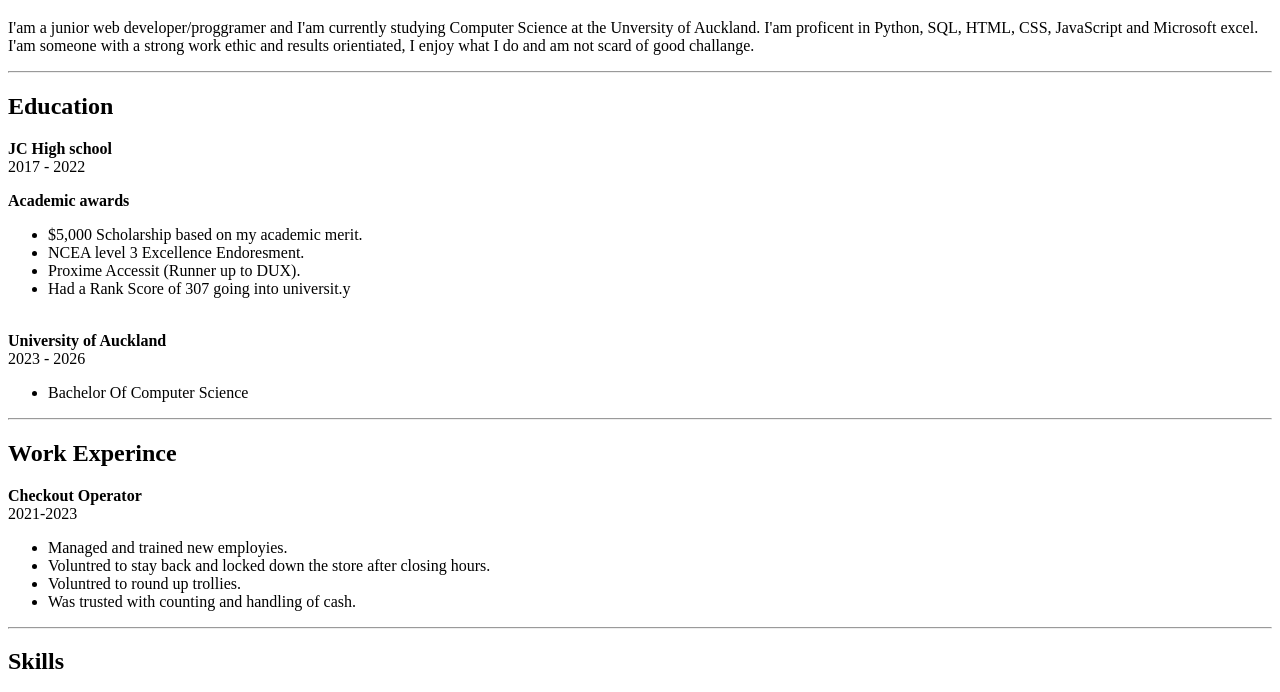
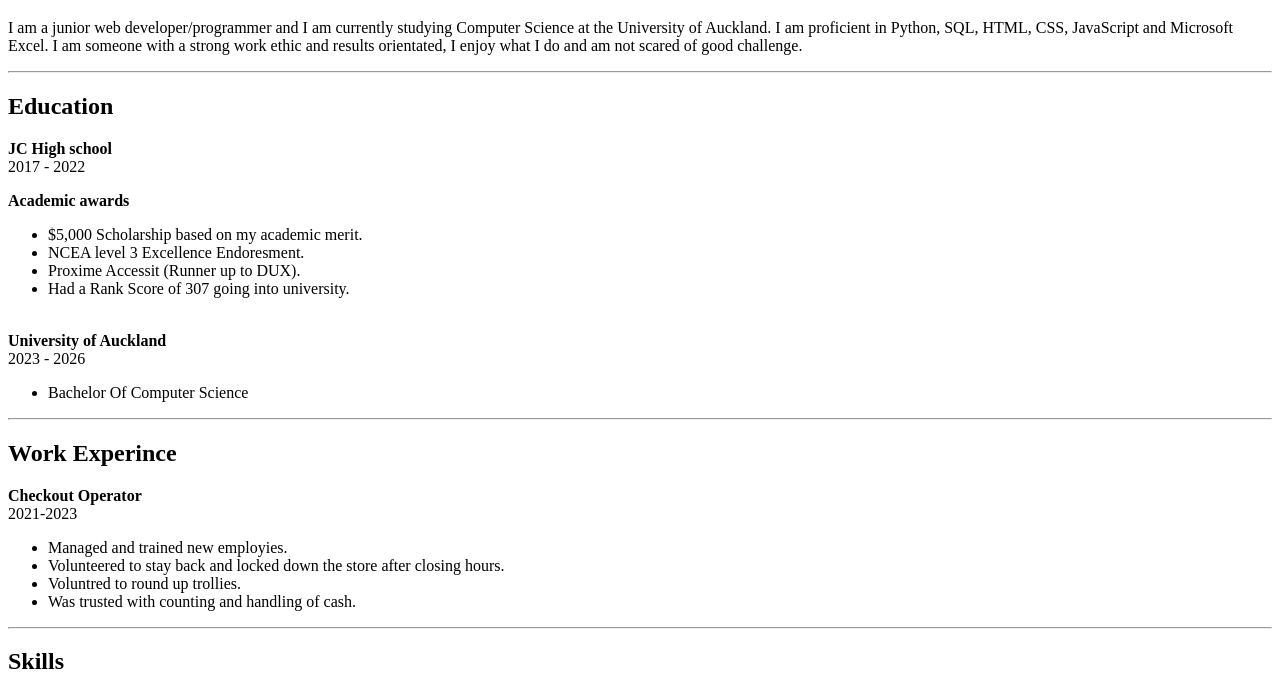
Before and after one commit to CrackaWhacka/My_HTML_Resume, a plain HTML site: page index.html in a window 1280 px wide. Shown: the part 61-753 px from the top of the page. Drawn offline with Linux system fonts and the light colour scheme.

Commit message:
Update index.html

```diff
--- a/index.html
+++ b/index.html
@@ -12,12 +12,12 @@
         <h1>Summary</h1>
 
         <p>
-            I'am a junior web developer/proggramer and I'am currently
-            studying Computer Science at the Unversity of Auckland. I'am
-            proficent in Python, SQL, HTML, CSS, JavaScript and
-            Microsoft excel. I'am someone with a strong work ethic
-            and results orientiated, I enjoy what I do and am not scard of
-            good challange.
+            I am a junior web developer/programmer and I am currently
+            studying Computer Science at the University of Auckland. I am proficient
+            in Python, SQL, HTML, CSS, JavaScript and
+            Microsoft Excel. I am someone with a strong work ethic
+            and results orientated, I enjoy what I do and am not scared of
+            good challenge.
         </p>
 
         <hr />
@@ -31,7 +31,7 @@
                 <li>$5,000 Scholarship based on my academic merit.</li>
                 <li>NCEA level 3 Excellence Endoresment.</li>
                 <li>Proxime Accessit (Runner up to DUX).</li>
-                <li>Had a Rank Score of 307 going into universit.y</li>
+                <li>Had a Rank Score of 307 going into university.</li>
             </ul>
             <br />
             <b>University of Auckland</b><br />
@@ -53,7 +53,7 @@
                 <li>Managed and trained new employies.</li>
 
                 <li>
-                    Voluntred to stay back and locked
+                    Volunteered to stay back and locked
                     down the store after closing hours.
                 </li>
 
@@ -69,7 +69,7 @@
                 <li>Foundational understanding in SQL and JavaScript</li>
                 <li>Proficent in Maths (calculas, discrete alebra and etc)</li>
                 <li>Can Speak four languages (Arabic, English, Assrayian and Chaldean)</li>
-                <li>Created the full game of Connect four using only Python code</li>
+                <li>Created the full game of Connect Four using only Python code</li>
             </ul>
             <hr />
 
```
